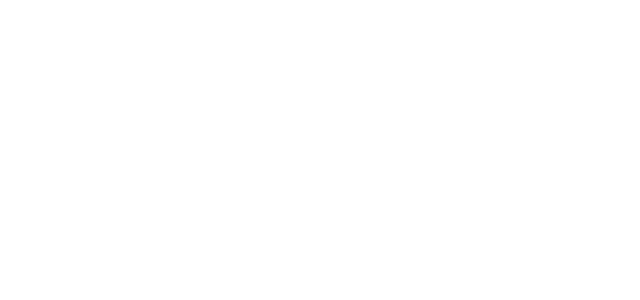
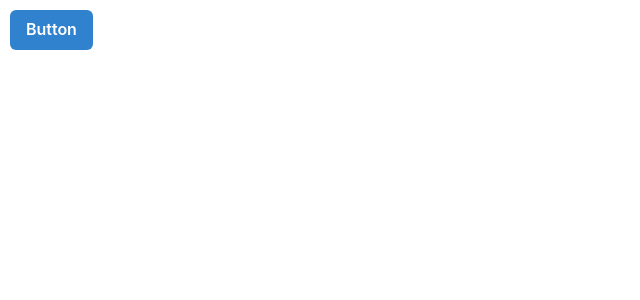
Before and after one commit to Searedphantasm/react-game-app, a React (Vite) app: page / in a window 1280 px wide. Shown: the top 300 px of the page, without its empty margins (0-640 px from the left). Built offline with nearby package versions, Linux system fonts and the light colour scheme.

Commit message:
Installing Chakra UI

```diff
--- a/package.json
+++ b/package.json
@@ -10,6 +10,10 @@
     "preview": "vite preview"
   },
   "dependencies": {
+    "@chakra-ui/react": "^2.8.2",
+    "@emotion/react": "^11.11.4",
+    "@emotion/styled": "^11.11.0",
+    "framer-motion": "^11.0.14",
     "react": "^18.2.0",
     "react-dom": "^18.2.0"
   },
--- a/src/App.tsx
+++ b/src/App.tsx
@@ -1,14 +1,9 @@
-import { useEffect, useRef } from "react";
+import { Button, ButtonGroup } from "@chakra-ui/react";
 
 function App() {
-  const ref = useRef<HTMLInputElement>(null);
-
-  // AfterRender
-
-
   return (
     <div>
-
+      <Button colorScheme="blue">Button</Button>
     </div>
   );
 }
--- a/src/main.tsx
+++ b/src/main.tsx
@@ -1,10 +1,13 @@
 import React from "react";
 import ReactDOM from "react-dom/client";
 import App from "./App.tsx";
+import { ChakraProvider } from "@chakra-ui/react";
 import "./index.css";
 
 ReactDOM.createRoot(document.getElementById("root")!).render(
   <React.StrictMode>
-    <App />
+    <ChakraProvider>
+      <App />
+    </ChakraProvider>
   </React.StrictMode>
 );
```
Also changed, not shown: 1 other file (tests, documents, lock files or other folders).
